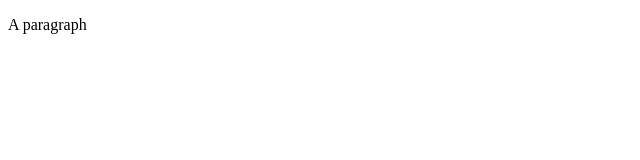
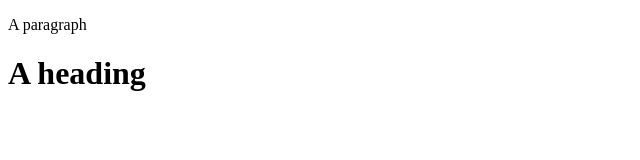
Before and after one commit to Woleojopb/git-class, a plain HTML site: page home.html in a window 1280 px wide. Shown: the whole page, without its empty margins (0-640 px from the left). Drawn offline with Linux system fonts and the light colour scheme.

Commit message:
Update home.html

```diff
--- a/home.html
+++ b/home.html
@@ -8,5 +8,6 @@
 </head>
 <body>
     <p>A paragraph</p>
+    <h1>A heading<h1>
 </body>
 </html>
```
